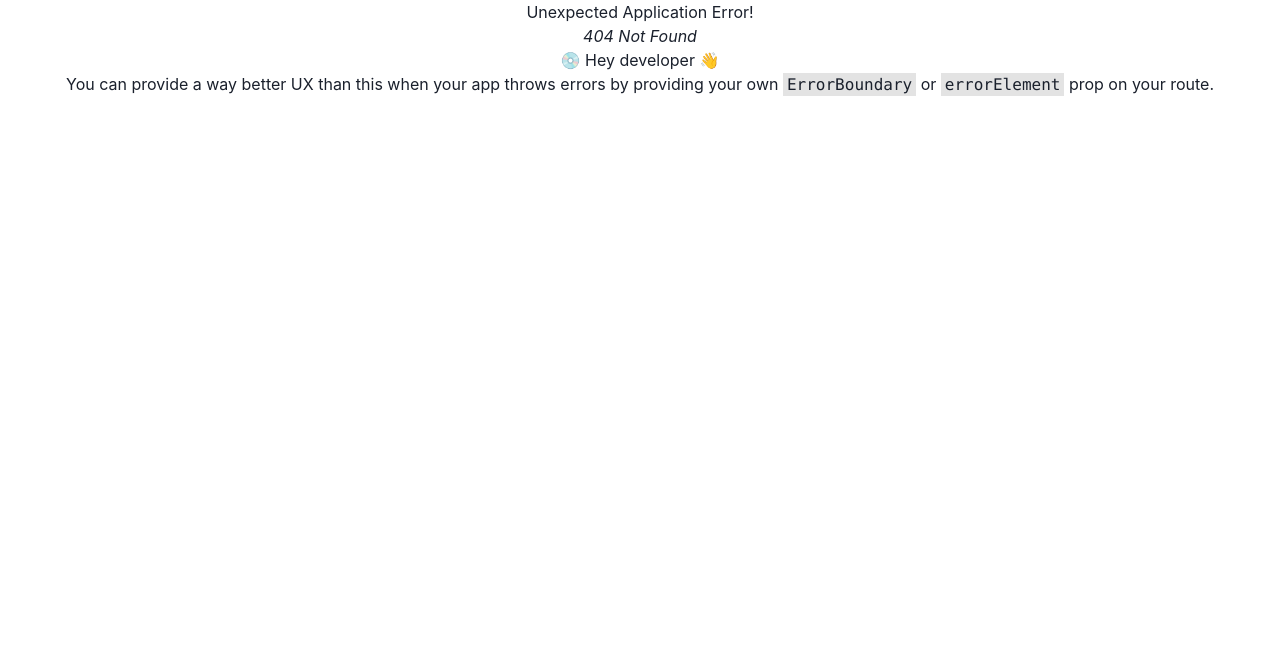
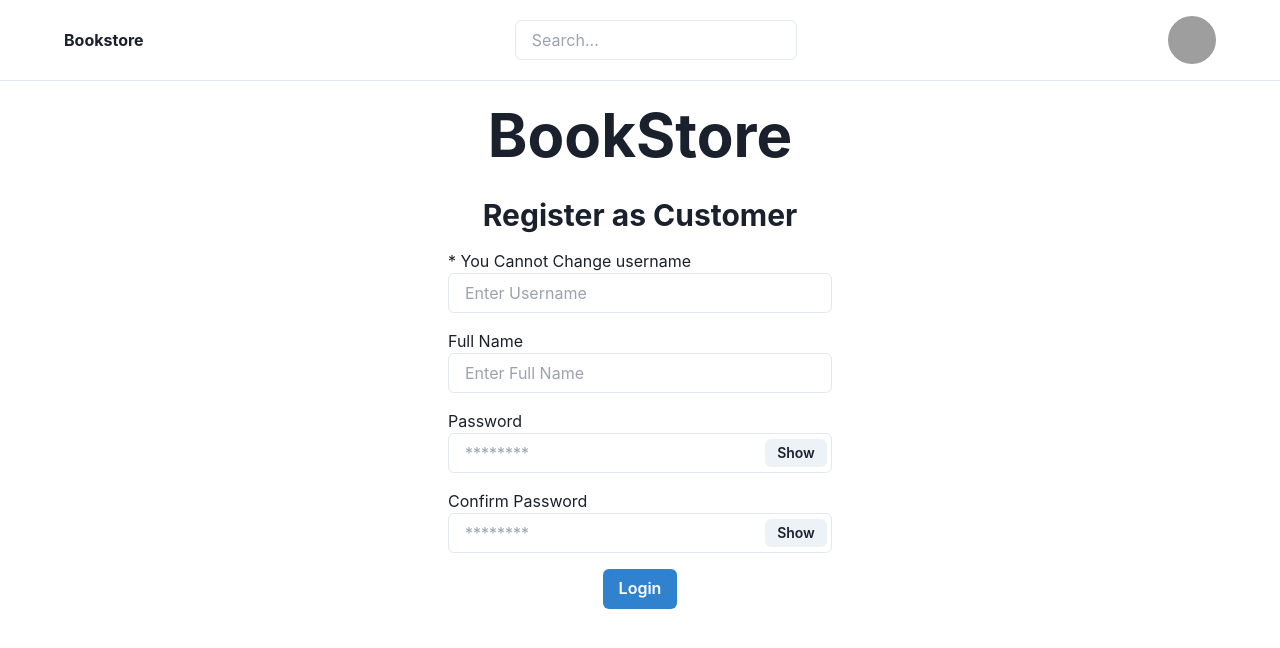
Before and after one commit to azureeeeeeeeeeee/book-store, a React (Vite) app in the folder book-frontend/: page /register/customer in a window 1280 px wide. Before the commit this address had no page. Shown: the top 648 px of the page. Built offline with nearby package versions, Linux system fonts and the light colour scheme; grey boxes are pictures that could not be loaded.

Commit message:
adding register page for customer

```diff
--- a/book-frontend/src/App.jsx
+++ b/book-frontend/src/App.jsx
@@ -10,6 +10,7 @@ import MainLayout from "./layouts/MainLayout";
 import HomePage from "./pages/HomePage";
 import LoginPage from "./pages/LoginPage";
 import RegisterPage from "./pages/RegisterPage";
+import RegisterCustomerPage from "./pages/RegisterCustomerPage";
 
 const App = () => {
   const router = createBrowserRouter(
@@ -17,6 +18,7 @@ const App = () => {
       <Route path="/" element={<MainLayout />}>
         <Route index element={<HomePage />} />
         <Route path="/register" element={<RegisterPage />} />
+        <Route path="/register/customer" element={<RegisterCustomerPage />} />
         <Route path="/login" element={<LoginPage />} />
       </Route>
     )
--- a/book-frontend/src/components/Register.jsx
+++ b/book-frontend/src/components/Register.jsx
@@ -1,6 +1,7 @@
 // import React from "react";
 import { Box, Text, Heading, SimpleGrid, Button } from "@chakra-ui/react";
 import { FaRegUser, FaBuilding } from "react-icons/fa";
+import { Link } from "react-router-dom";
 
 const Register = () => {
   return (
@@ -20,7 +21,9 @@ const Register = () => {
               Customer
             </Heading>
             <Text>Are you a customer and just want to buy book ?</Text>
-            <Button colorScheme="blue">Register as a Customer</Button>
+            <Link to="/register/customer">
+              <Button colorScheme="blue">Register as a Customer</Button>
+            </Link>
           </Box>
           <Text>
             <strong>OR</strong>
--- /dev/null
+++ b/book-frontend/src/components/RegisterCustomer.jsx
@@ -0,0 +1,81 @@
+// import React from "react";
+import {
+  Box,
+  Heading,
+  Input,
+  InputGroup,
+  Button,
+  Text,
+  InputRightElement,
+} from "@chakra-ui/react";
+import { useState } from "react";
+
+const RegisterCustomer = () => {
+  const [show, setShow] = useState(false);
+  const [show2, setShow2] = useState(false);
+  const handleClick = () => setShow(!show);
+  const handleClick2 = () => setShow2(!show2);
+  return (
+    <Box borderRadius="l" className="flex flex-col gap-4 w-96 mx-auto my-6">
+      <Heading as="h2" size="3xl" noOfLines={1}>
+        BookStore
+      </Heading>
+
+      <Box className="mt-4">
+        <form action="" method="POST">
+          <Heading className="mb-4" as="h2" size="lg">
+            Register as Customer
+          </Heading>
+
+          <Box className="text-left mb-4">
+            <Text>* You Cannot Change username</Text>
+            <Input placeholder="Enter Username" />
+          </Box>
+
+          <Box className="text-left">
+            <Text>Full Name</Text>
+            <Input placeholder="Enter Full Name" />
+          </Box>
+
+          <Box className="text-left my-4">
+            <Text>Password</Text>
+            <InputGroup className="" size="md">
+              <Input
+                pr="4.5rem"
+                type={show ? "text" : "password"}
+                placeholder={show ? "Enter Password" : "********"}
+              />
+              <InputRightElement width="4.5rem">
+                <Button h="1.75rem" size="sm" onClick={handleClick}>
+                  {show ? "Hide" : "Show"}
+                </Button>
+              </InputRightElement>
+            </InputGroup>
+          </Box>
+
+          <Box className="text-left">
+            <Text>Confirm Password</Text>
+            <InputGroup className="" size="md">
+              <Input
+                pr="4.5rem"
+                type={show2 ? "text" : "password"}
+                placeholder={show2 ? "Confirm Password" : "********"}
+              />
+              <InputRightElement width="4.5rem">
+                <Button h="1.75rem" size="sm" onClick={handleClick2}>
+                  {show2 ? "Hide" : "Show"}
+                </Button>
+              </InputRightElement>
+            </InputGroup>
+          </Box>
+
+          <Button className="mt-4" colorScheme="blue">
+            Login
+          </Button>
+        </form>
+      </Box>
+    </Box>
+  );
+};
+
+export default RegisterCustomer;
--- /dev/null
+++ b/book-frontend/src/pages/RegisterCustomerPage.jsx
@@ -0,0 +1,7 @@
+import RegisterCustomer from "../components/RegisterCustomer";
+
+const RegisterCustomerPage = () => {
+  return <RegisterCustomer />;
+};
+
+export default RegisterCustomerPage;
```
